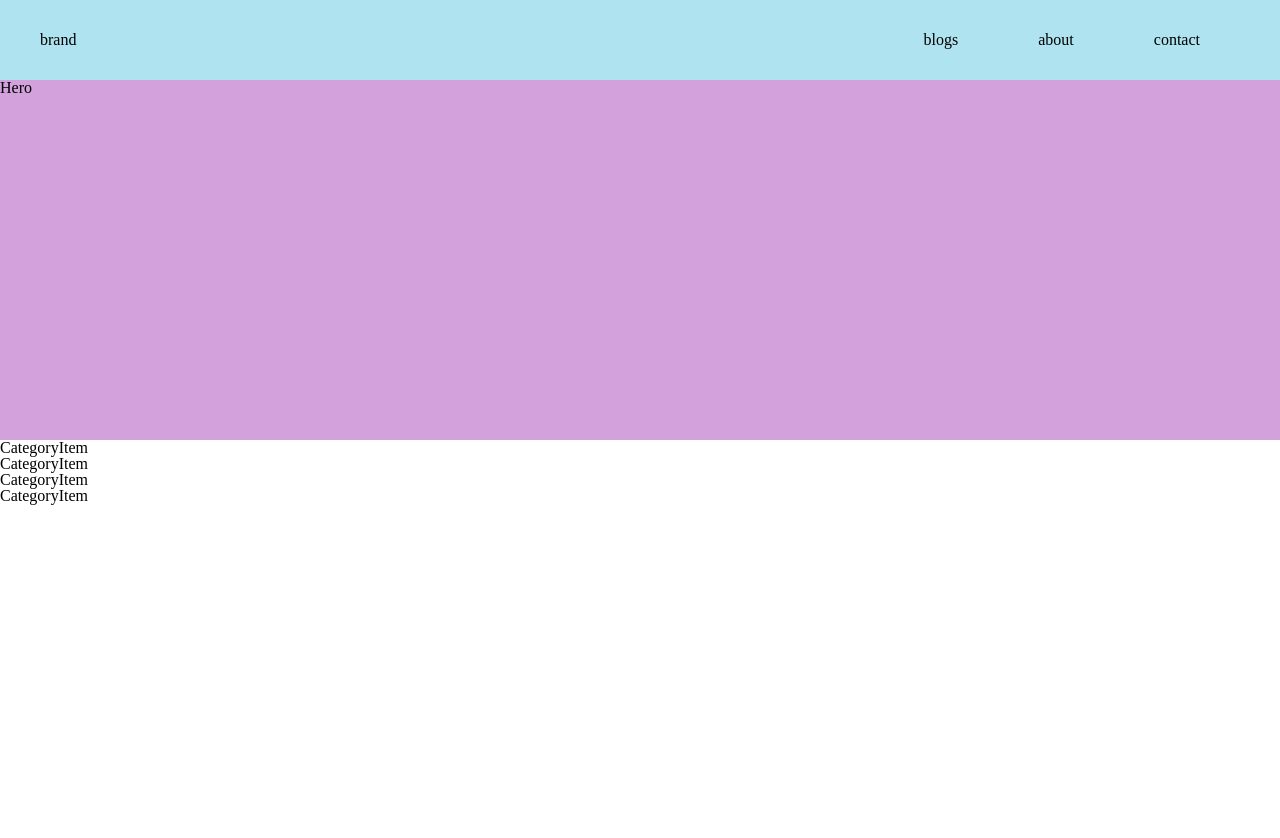
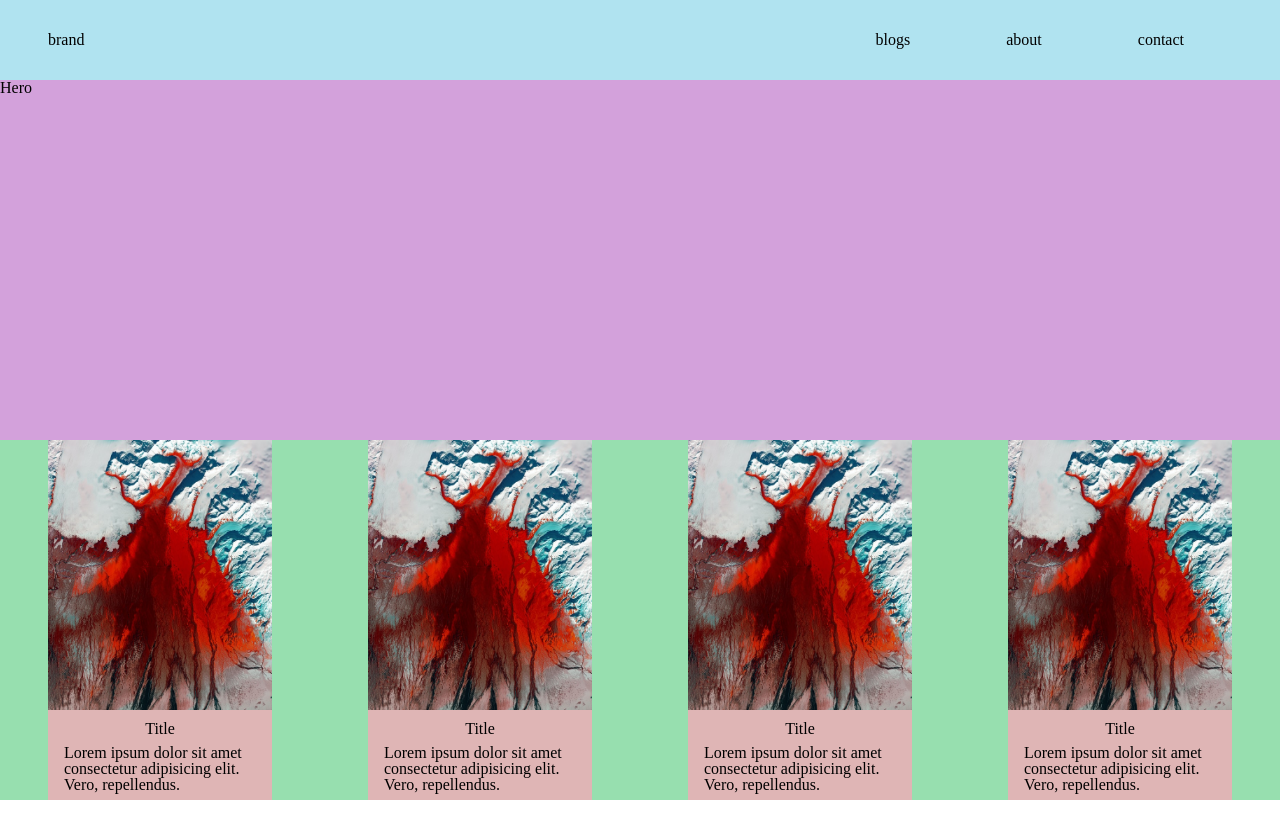
Before and after one commit to mbalandari/sample-blog, a React (Create React App) app: page / in a window 1280 px wide. Shown: the top 838 px of the page. After the commit the page ends 800 px from the top, so only its background shows below. Built offline with nearby package versions, Linux system fonts and the light colour scheme.

Commit message:
setup categoryItem

```diff
--- a/src/components/CategoryItem.css
+++ b/src/components/CategoryItem.css
@@ -0,0 +1,20 @@
+.category {
+    background-color: rgb(223, 181, 181);
+    height: 100%;
+    width: 100%;
+    margin: 0 3rem 0 3rem;
+}
+
+img {
+    height: 75%;
+    width: 100%;
+}
+
+h2 {
+    text-align: center;
+    padding: 0.5rem 0 0.5rem 0;
+}
+
+p {
+    padding: 0 1rem 0 1rem;
+}
--- a/src/components/CategoryItem.js
+++ b/src/components/CategoryItem.js
@@ -1,8 +1,14 @@
 import React from 'react'
+import './CategoryItem.css'
+import cat1 from '../assets/img/pic1.jpg'
 
 const CategoryItem = () => {
     return (
-        <div>CategoryItem</div>
+        <div className='category'>
+            <img src={cat1} alt="cat1" />
+            <h2>Title</h2>
+            <p>Lorem ipsum dolor sit amet consectetur adipisicing elit. Vero, repellendus.</p>
+        </div>
     )
 }
 
--- a/src/components/Navbar.css
+++ b/src/components/Navbar.css
@@ -12,7 +12,7 @@ ul {
 }
 
 li {
-    margin: 0 2.5rem 0 2.5rem;
+    margin: 0 3rem 0 3rem;
 }
 
 .nav-items {
--- a/src/pages/Home.css
+++ b/src/pages/Home.css
@@ -1,4 +1,9 @@
-.home {
-    height: 100%;
-    width: 100%;
+
+
+.categories {
+    background-color: rgb(151, 223, 175);
+    height: 45vh;
+    display: flex;
+    justify-content: space-between;
+    align-items: center;
 }
--- a/src/pages/Home.js
+++ b/src/pages/Home.js
@@ -7,10 +7,12 @@ const Home = () => {
     return (
         <div className='home'>
             <Hero />
-            <CategoryItem />
-            <CategoryItem />
-            <CategoryItem />
-            <CategoryItem />
+            <div className="categories">
+                <CategoryItem />
+                <CategoryItem />
+                <CategoryItem />
+                <CategoryItem />
+            </div>
         </div>
     )
 }
```
Also changed, not shown: src/assets/img/pic1.jpg (added).
